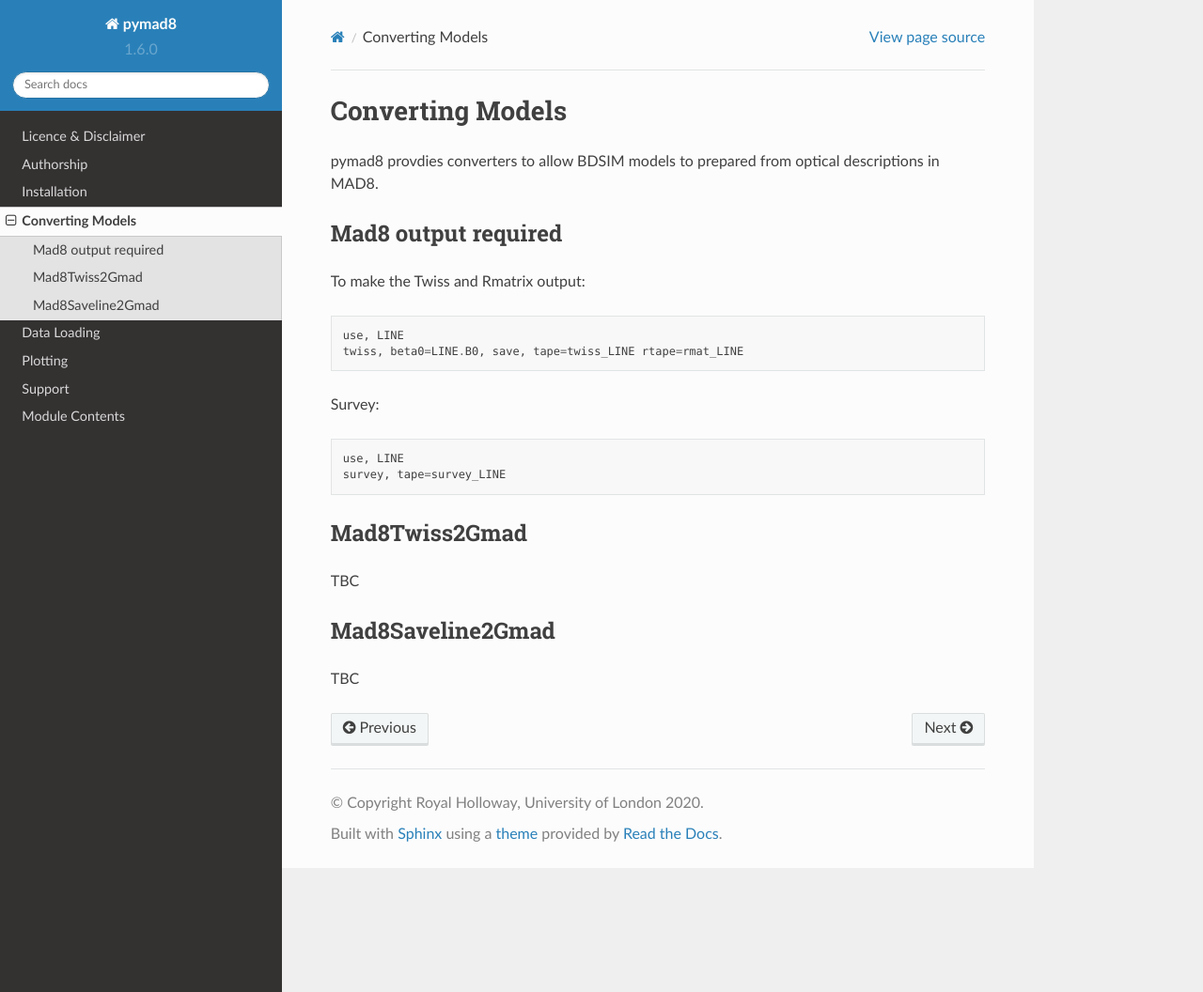
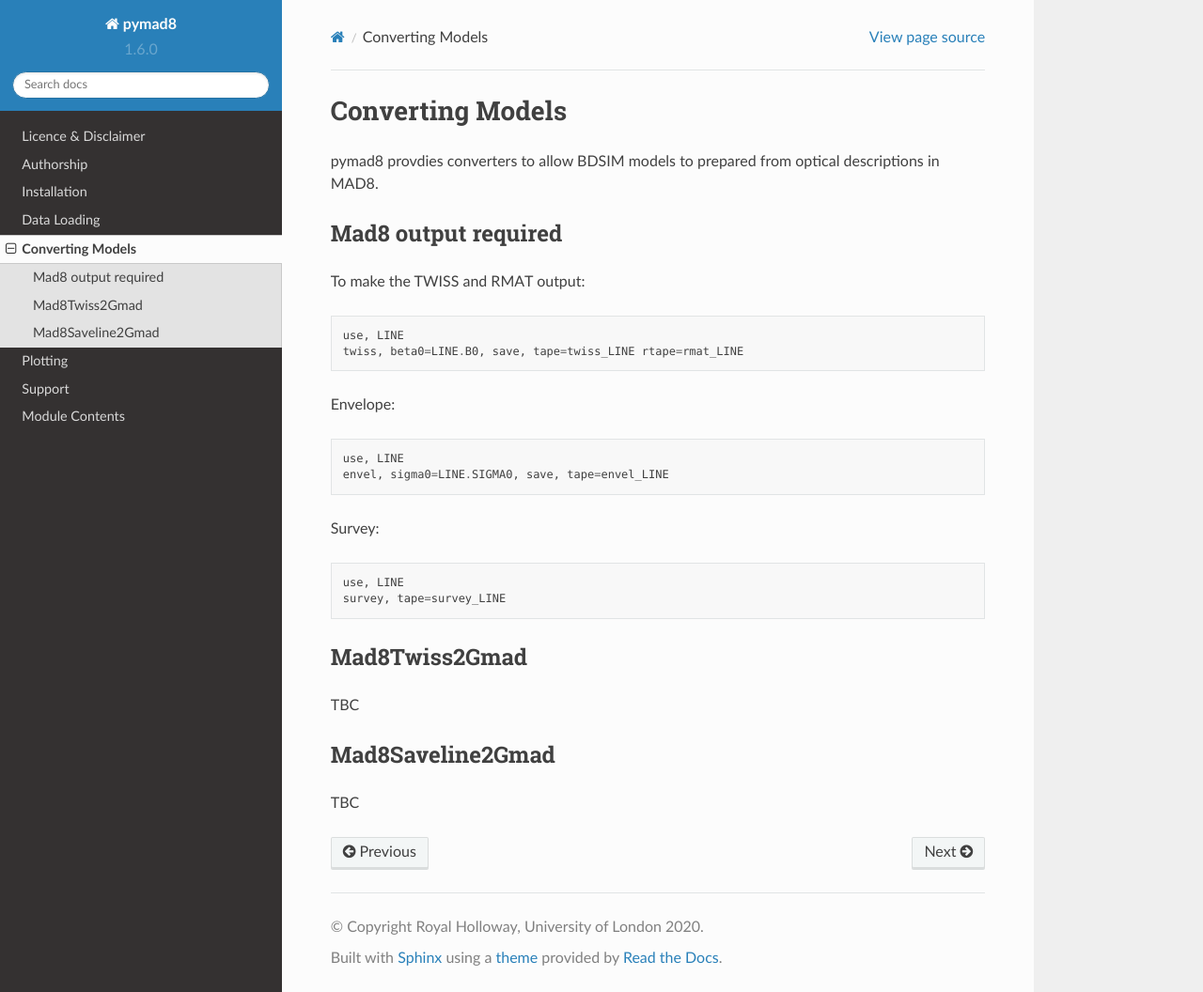
Before and after one commit to bdsim-collaboration/pymad8, a Sphinx documentation site: the page built from docs/source/convert.rst, in a window 1280 px wide and 1056 px high. Shown: the whole window at 94% size. Built offline with Sphinx 7.4.7 and the Read the Docs theme 2.0.0, drawn with Linux system fonts in a browser that asks for light colours.

```diff
--- a/docs/source/convert.rst
+++ b/docs/source/convert.rst
@@ -8,10 +8,15 @@
 Mad8 output required
 --------------------
 
-To make the Twiss and Rmatrix output::
+To make the TWISS and RMAT output::
 
    use, LINE
    twiss, beta0=LINE.B0, save, tape=twiss_LINE rtape=rmat_LINE
+
+Envelope::
+
+   use, LINE
+   envel, sigma0=LINE.SIGMA0, save, tape=envel_LINE
 
 Survey::
 
--- a/docs/source/index.rst
+++ b/docs/source/index.rst
@@ -10,14 +10,11 @@
    licence
    authorship
    installation
+   data
    convert
-   data
    plot
    support
    moduledocs
-
-
-
 
 Indices and tables
 ==================
--- a/docs/source/installation.rst
+++ b/docs/source/installation.rst
@@ -6,7 +6,7 @@
 Requirements
 ------------
 
- * pymad8 is developed exclusively for Python 2.7.
+ * pymad8 is developed exclusively for Python 3
  * Requires : fortranformat
 
 Installation
```
